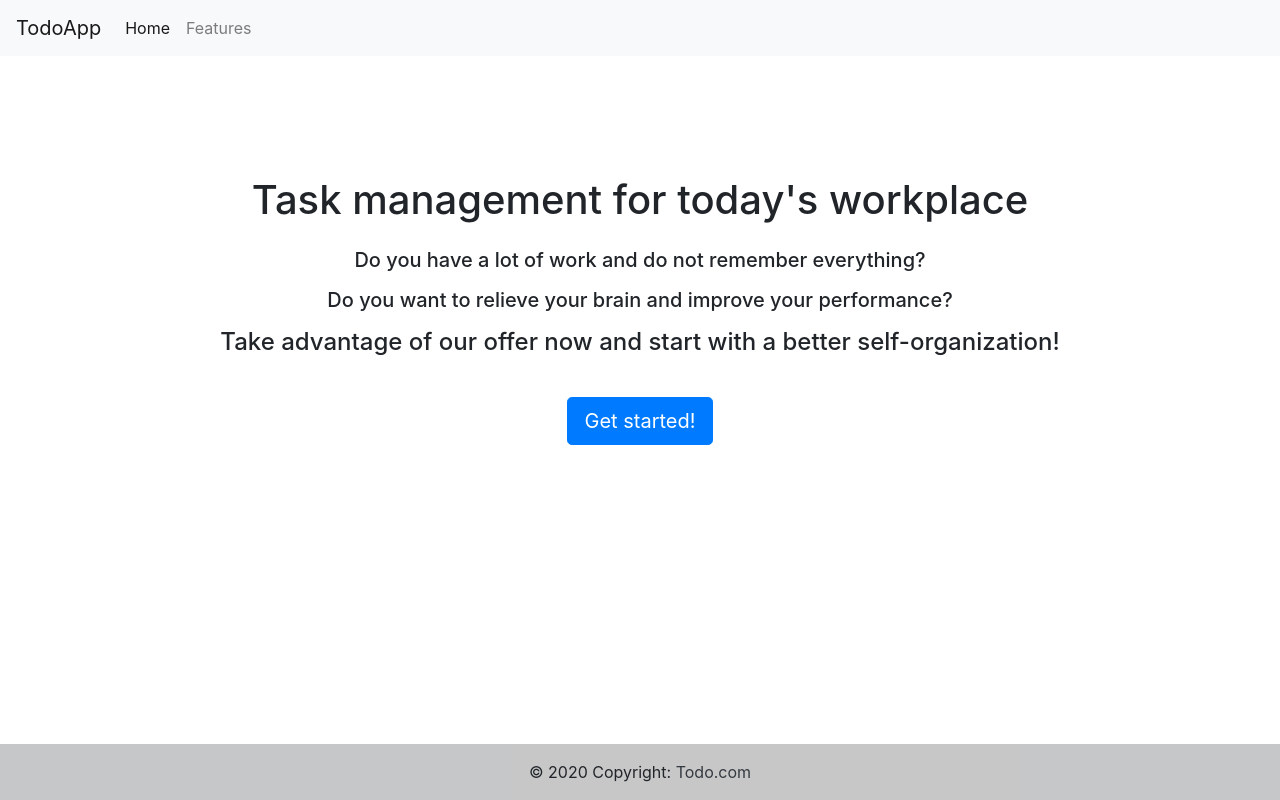
After one commit to filkur/Todo_app, a Symfony app: template templates/main/index.html.twig in a window 1280 px wide. The commit adds this page. Run offline with Twig, Linux system fonts and the light colour scheme; the template is opened without the code that fills it, so the values that code supplies are empty; some libraries are stand-ins or nearby versions.

Commit message:
welcome page

```diff
--- a/templates/base.html.twig
+++ b/templates/base.html.twig
@@ -6,14 +6,39 @@
         {# Run `composer require symfony/webpack-encore-bundle`
            and uncomment the following Encore helpers to start using Symfony UX #}
         {% block stylesheets %}
+            <link rel="stylesheet" href="https://stackpath.bootstrapcdn.com/bootstrap/4.4.1/css/bootstrap.min.css" integrity="sha384-Vkoo8x4CGsO3+Hhxv8T/Q5PaXtkKtu6ug5TOeNV6gBiFeWPGFN9MuhOf23Q9Ifjh" crossorigin="anonymous">
             {#{{ encore_entry_link_tags('app') }}#}
         {% endblock %}
 
         {% block javascripts %}
+            <script src="https://code.jquery.com/jquery-3.4.1.slim.min.js" integrity="sha384-J6qa4849blE2+poT4WnyKhv5vZF5SrPo0iEjwBvKU7imGFAV0wwj1yYfoRSJoZ+n" crossorigin="anonymous"></script>
+            <script src="https://cdn.jsdelivr.net/npm/popper.js@1.16.0/dist/umd/popper.min.js" integrity="sha384-Q6E9RHvbIyZFJoft+2mJbHaEWldlvI9IOYy5n3zV9zzTtmI3UksdQRVvoxMfooAo" crossorigin="anonymous"></script>
+            <script src="https://stackpath.bootstrapcdn.com/bootstrap/4.4.1/js/bootstrap.min.js" integrity="sha384-wfSDF2E50Y2D1uUdj0O3uMBJnjuUD4Ih7YwaYd1iqfktj0Uod8GCExl3Og8ifwB6" crossorigin="anonymous"></script>
             {#{{ encore_entry_script_tags('app') }}#}
         {% endblock %}
     </head>
-    <body>
+    <body class="bg-muted">
+    <nav class="navbar sticky-top navbar-expand-lg navbar-light bg-light">
+        <a class="navbar-brand" href="#">TodoApp</a>
+        <button class="navbar-toggler" type="button" data-toggle="collapse" data-target="#navbarNavAltMarkup" aria-controls="navbarNavAltMarkup" aria-expanded="false" aria-label="Toggle navigation">
+            <span class="navbar-toggler-icon"></span>
+        </button>
+        <div class="collapse navbar-collapse" id="navbarNavAltMarkup">
+            <div class="navbar-nav">
+                <a class="nav-item nav-link active" href="#">Home <span class="sr-only">(current)</span></a>
+                <a class="nav-item nav-link" href="#">Features</a>
+            </div>
+
+        </div>
+    </nav>
         {% block body %}{% endblock %}
+    <footer class="bg-light fixed-bottom text-center text-lg-start">
+        <!-- Copyright -->
+        <div class="text-center p-3" style="background-color: rgba(0, 0, 0, 0.2);">
+            © 2020 Copyright:
+            <a class="text-dark" href="https://mdbootstrap.com/">Todo.com</a>
+        </div>
+        <!-- Copyright -->
+    </footer>
     </body>
 </html>
--- /dev/null
+++ b/templates/main/index.html.twig
@@ -0,0 +1,15 @@
+{% extends 'base.html.twig' %}
+
+{% block title %}Hello MainController!{% endblock %}
+
+{% block body %}
+    <div class="container" style="margin-top: 120px;">
+        <article class="text-center">
+            <header class="mt-4 mb-4"><h1>Task management for today's workplace</h1></header>
+            <p><h5>Do you have a lot of work and do not remember everything?</h5></p>
+            <p><h5>Do you want to relieve your brain and improve your performance?</h5></p>
+            <p><h4>Take advantage of our offer now and start with a better self-organization!</h4></p>
+            <button type="submit" class="btn btn-primary btn-lg mt-4">Get started!</button>
+        </article>
+    </div>
+{% endblock %}
```
Also changed, not shown: src/Controller/MainController.php (added, +18 -0 lines), 1 other file.
